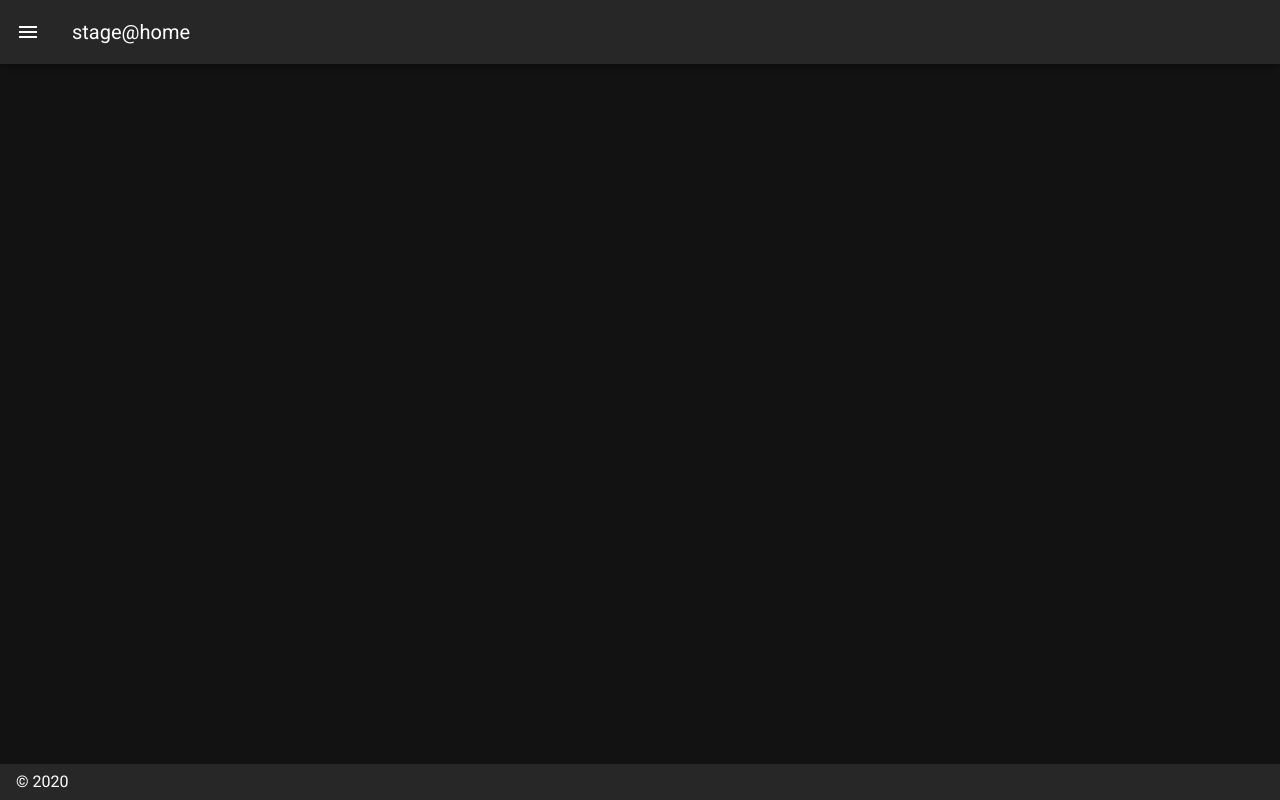
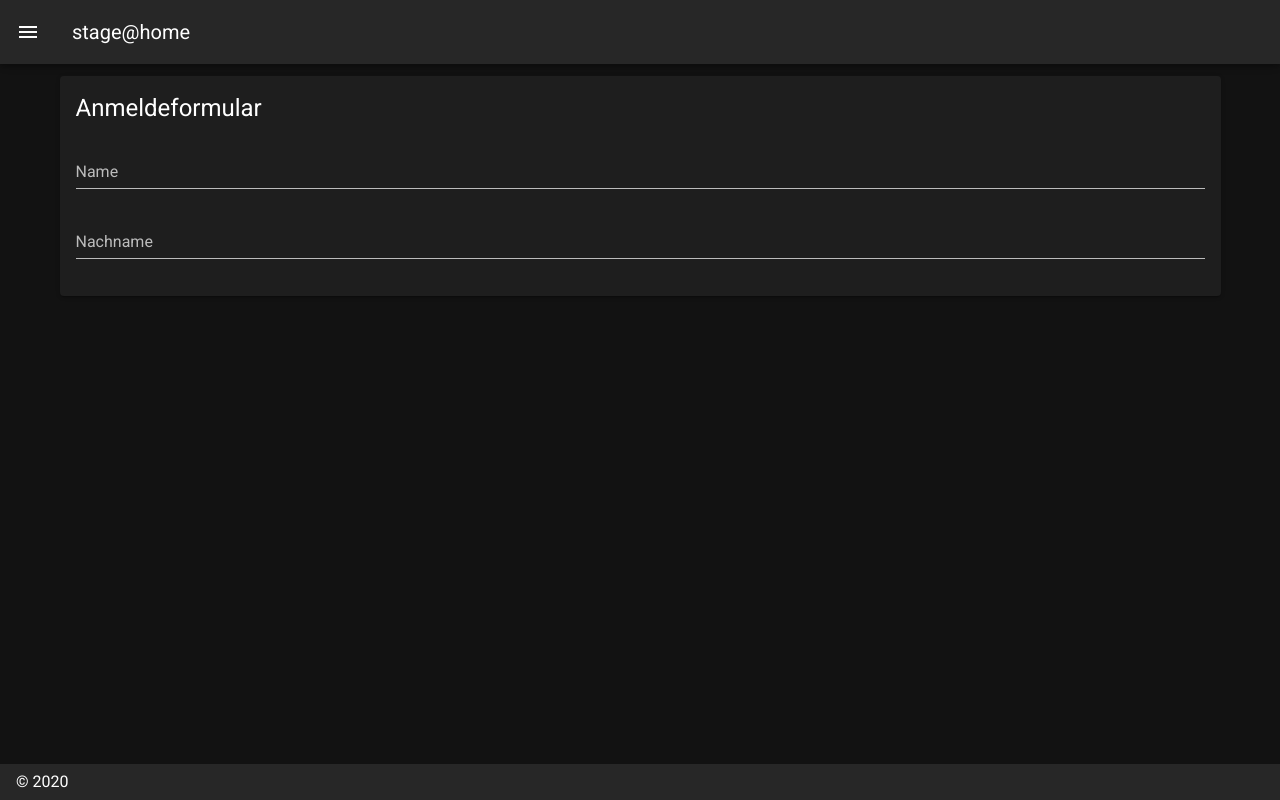
Before and after one commit to Crisphi/bezahlstream, a Nuxt app in the folder Frontend/: page /anmeldung in a window 1280 px wide. Before the commit this address had no page. Built offline with nearby package versions, Linux system fonts and the light colour scheme.

Commit message:
add anmeldeformular (incomplete)

```diff
--- a/Frontend/layouts/default.vue
+++ b/Frontend/layouts/default.vue
@@ -40,6 +40,10 @@ export default {
         {
           title: 'Welcome',
           to: '/'
+        },
+        {
+          title: 'Anmeldeformular',
+          to: '/anmeldung'
         }
       ],
       title: 'stage@home'
--- /dev/null
+++ b/Frontend/pages/anmeldung.vue
@@ -0,0 +1,25 @@
+<template>
+  <v-row column justify-center align-center>
+    <v-col>
+      <v-card>
+        <v-card-title class="headline">
+          Anmeldeformular
+        </v-card-title>
+        <v-card-text>
+          <v-form>
+            <v-text-field
+              label="Name"
+            ></v-text-field>
+            <v-text-field
+              label="Nachname"
+            ></v-text-field>
+          </v-form>
+        </v-card-text>
+      </v-card>
+    </v-col>
+  </v-row>
+</template>
+
+<script>
+export default {}
+</script>
```
